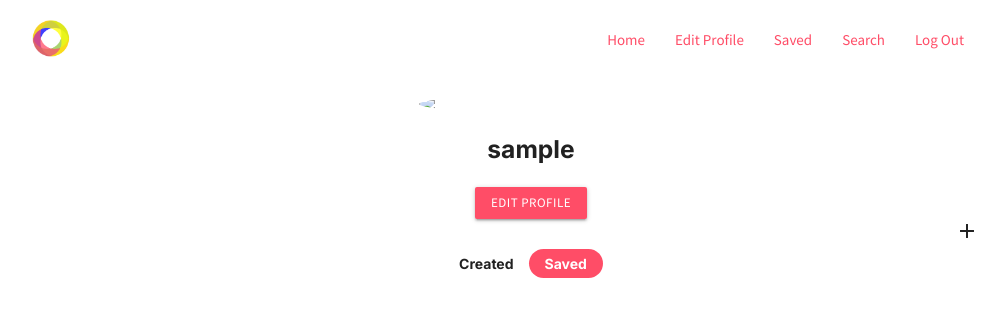
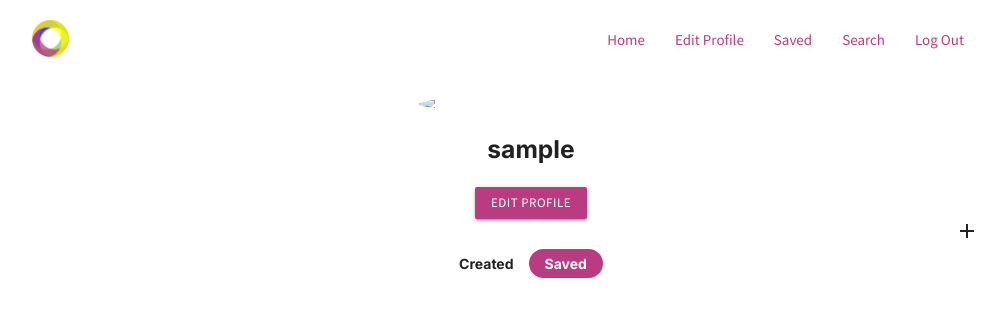
Before and after one commit to RyanneZ/Tinterest, a Django app: page /profile/ in a window 1280 px wide. Shown: the top 317 px of the page, without its empty margins (109-1114 px from the left). Run offline with Django 4.2, Linux system fonts and the light colour scheme; the visitor is signed in with stand-in values (Sample User, id 1); data that the repository does not hold is empty.

Commit message:
new accessible color

```diff
--- a/tinterest/main_app/static/css/buttons.css
+++ b/tinterest/main_app/static/css/buttons.css
@@ -10,7 +10,7 @@
   cursor: pointer;
 }
 .btn-signup {
-  background-color: #FF4D67;
+  background-color: #BB3B80;
 }
 
 .btn-login {
@@ -59,7 +59,7 @@
   font-size: 14px;
   border: none;
   cursor: pointer;
-  background-color: #FF4D67;
+  background-color: #BB3B80;
 }
 /* .created-btn:hover {
   color: white;
--- a/tinterest/main_app/static/css/signup.css
+++ b/tinterest/main_app/static/css/signup.css
@@ -86,6 +86,6 @@ border: 1px solid #D9D9D9;
 margin-top: 8px;
 }
 .btn-signup {
-  background-color: #FF4D67;
+  background-color: #BB3B80;
   margin-top: 270px;
 }
--- a/tinterest/main_app/static/css/style.css
+++ b/tinterest/main_app/static/css/style.css
@@ -33,7 +33,7 @@ nav {
   -webkit-box-shadow: none;
 }
 .pink-text {
-  color:  #FF4D67 !important;
+  color:  #BB3B80 !important;
 }
 .logoImg-wrap {
   width: 40%;
@@ -55,7 +55,7 @@ nav .brand-logo {
   height: 45%;
 }
 nav, .pink {
-  background-color: #FF4D67 !important ;
+  background-color: #BB3B80 !important ;
 }
 nav {
   margin-top: 8px !important;
--- a/tinterest/main_app/static/css/welcome.css
+++ b/tinterest/main_app/static/css/welcome.css
@@ -28,7 +28,7 @@ h1,h2,h3,h4, h5, h6 {
 
 /* welcome screen styles */
 /* container comes from materialize, added here for pages
-that don't have container class */
+that don't have it */
 .container {
   margin: 0 auto;
   max-width: 1280px;
@@ -58,7 +58,7 @@ that don't have container class */
   margin-top: 0.375rem;
 }
 .btn-signup {
-  background-color: #FF4D67;
+  background-color: #BB3B80;
 }
 .btn-login {
   background-color: #F3EEEF;
--- a/tinterest/main_app/templates/base.html
+++ b/tinterest/main_app/templates/base.html
@@ -21,7 +21,7 @@
 <body>
   <nav class="nav-wraper white">
     <div class="container">
-      <a href="/" class="brand-logo"><img src="{% static 'img/tinterestLogo.png' %}" alt=""></a>
+      <a href="/" class="brand-logo"><img src="{% static 'img/logo.png' %}" alt=""></a>
       <a href="#" class="sidenav-trigger right pink-text" data-target="mobile-links">
         <i class="material-icons ">menu</i>
       </a>
--- a/tinterest/main_app/templates/registration/signup.html
+++ b/tinterest/main_app/templates/registration/signup.html
@@ -13,7 +13,7 @@
 <body>
     <section class="container">
       <div class="navbar">
-        <a href="{% url 'welcome' %}"><img src="{% static 'img/back.png' %}" alt=""></a>
+        <a href="{% url 'welcome' %}"><img src="{% static 'img/back-icon.png' %}" alt=""></a>
         <h3>Sign Up</h3>
       </div>
       {% if error_messsage %}
--- a/tinterest/main_app/templates/welcome.html
+++ b/tinterest/main_app/templates/welcome.html
@@ -14,7 +14,7 @@
     <main class="container">
       <section class="wrapper wrap-welcome">
         <div class="logoImg-wrap">
-          <img src="static/img/tinterestLogo.png" alt="" />
+          <img src="{% static 'img/logo.png' %}" alt="" />
         </div>
         <h1 class="header">Welcome to Tinterest</h1>
         <a class="btn btn-signup"href="{% url 'signup' %}">Sign up</a>
```
Also changed, not shown: tinterest/main_app/static/img/back-icon.png (added), tinterest/main_app/static/img/logo.png (added).
